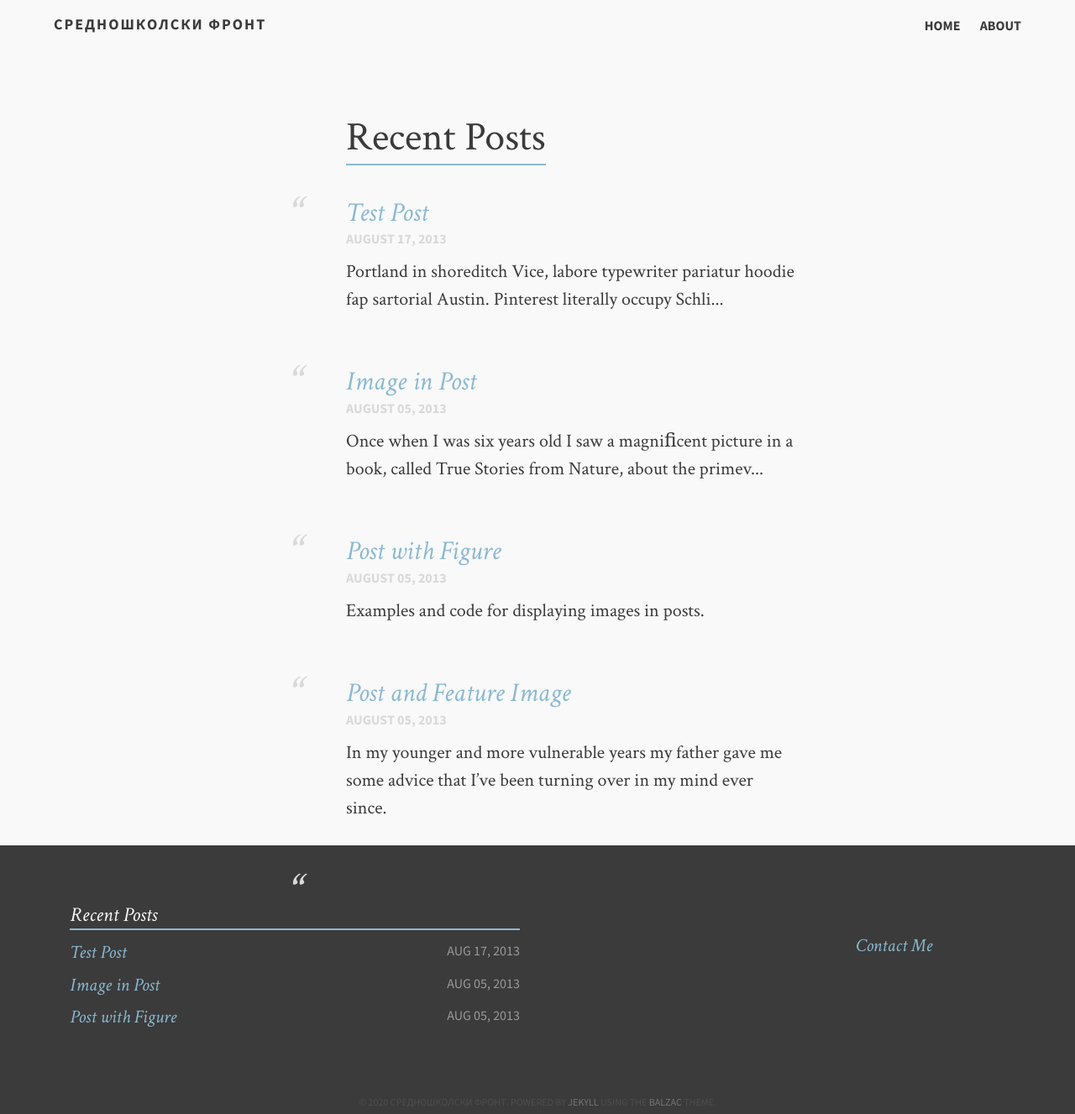
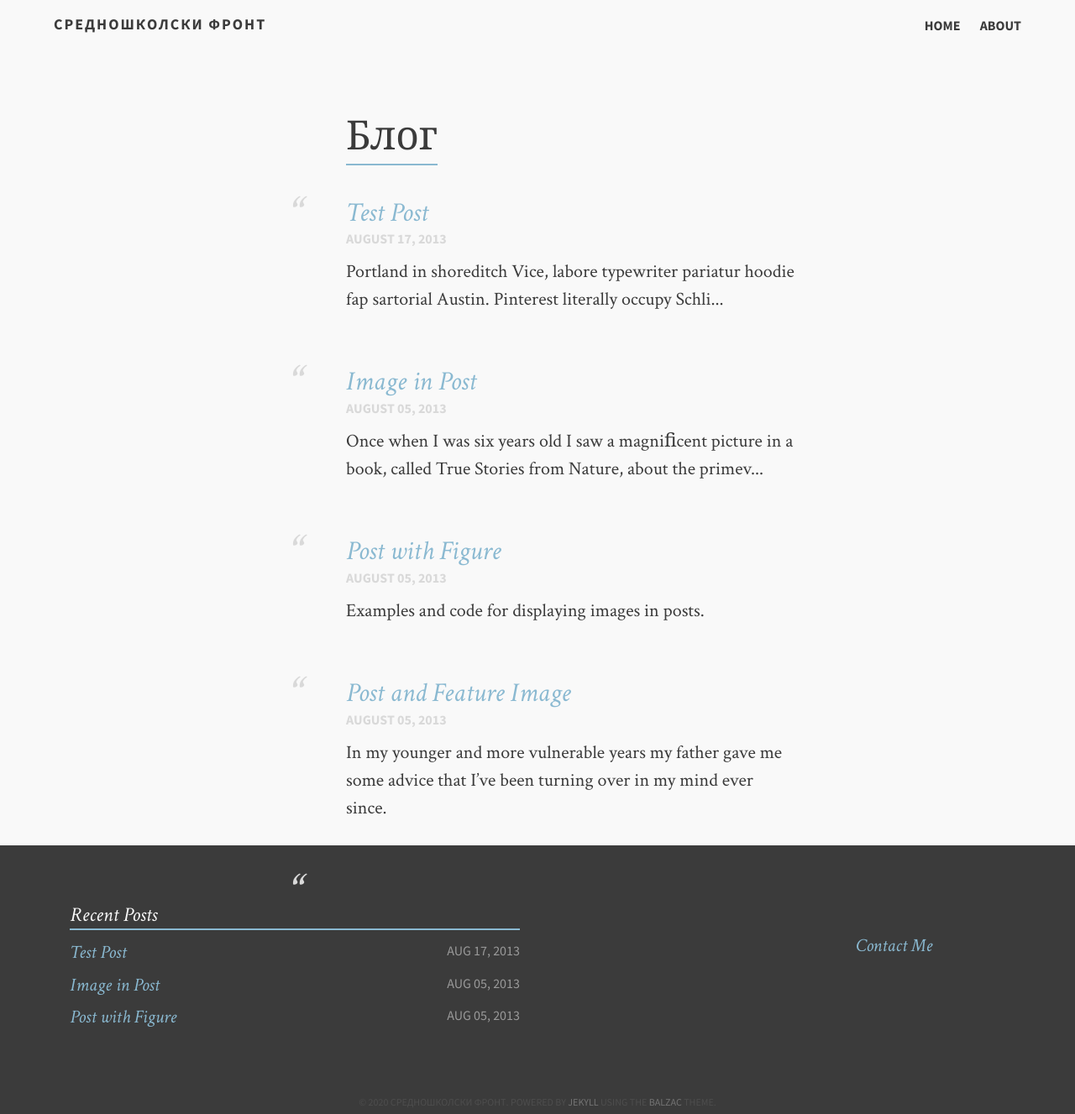
Before and after one commit to srednoshkolskifront/sf, a Jekyll site: the page built from index.md, in a window 1280 px wide. Shown: the whole page at 84% size. Built offline with Jekyll 4.4.1, drawn with Linux system fonts in a browser that asks for light colours.

Commit message:
Update index.md

```diff
--- a/index.md
+++ b/index.md
@@ -1,6 +1,6 @@
 ---
 layout: home
-title: "Recent Posts"
+title: "Блог"
 tags: [Jekyll, theme, responsive, blog, template]
 image:
   feature: typewriter.jpg
```
